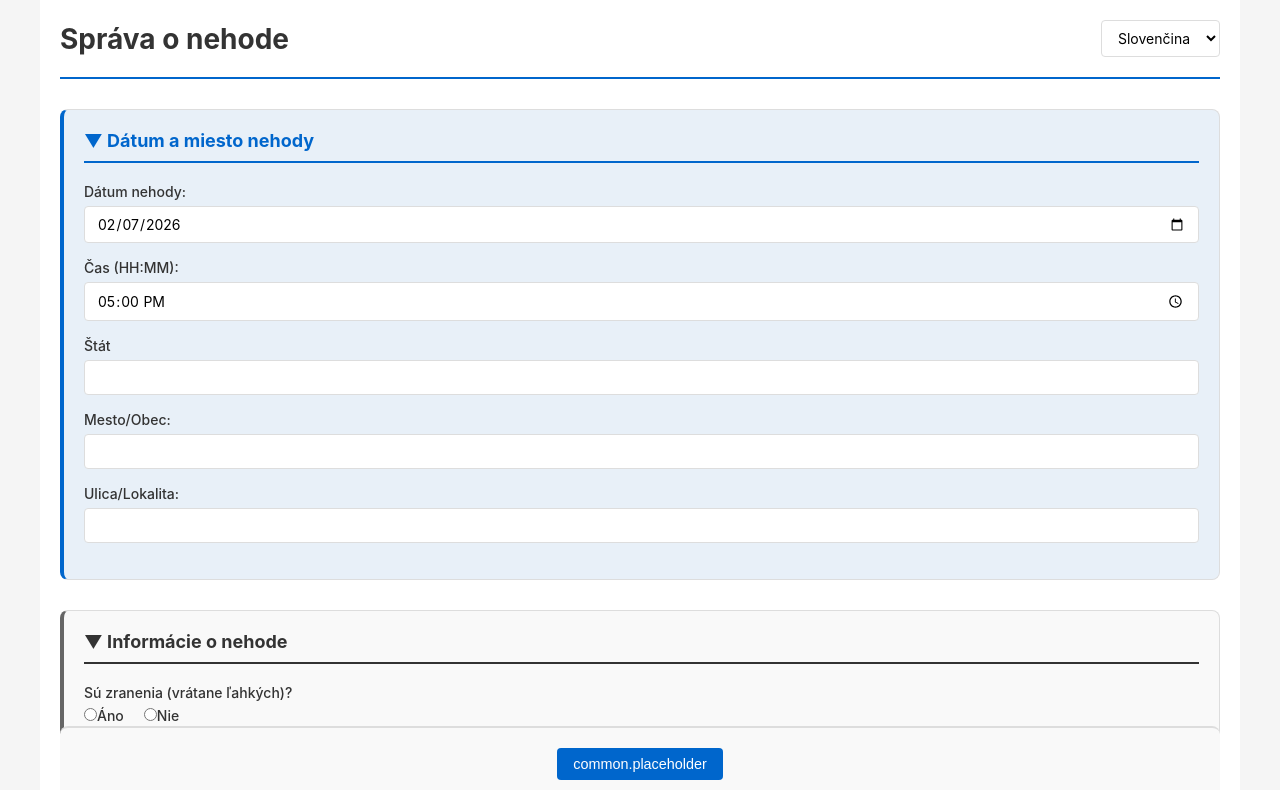
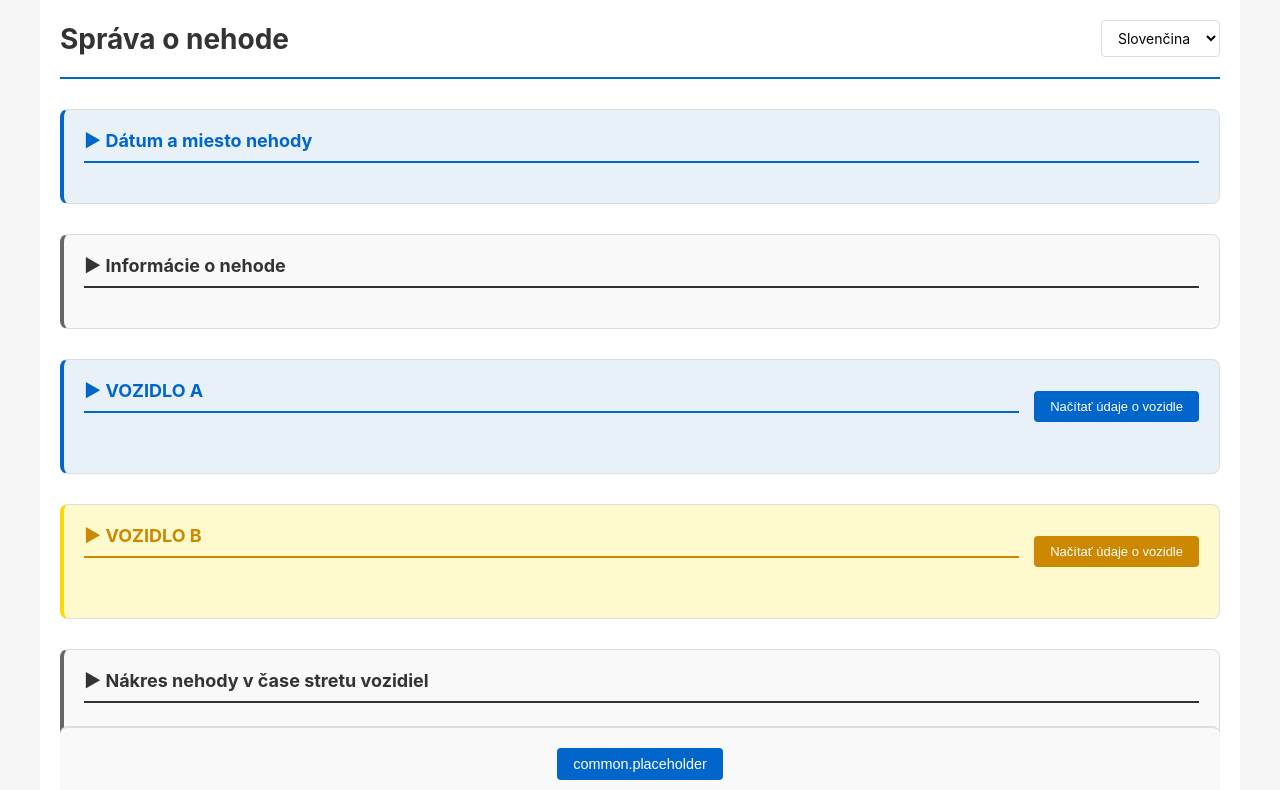
Before and after one commit to puding-svk/son, a React app: page / in a window 1280 px wide. Shown: the top 790 px of the page. Built offline with nearby package versions, Linux system fonts and the light colour scheme; the HTML template or start-up script is replaced by a standard one.

Commit message:
colapsed is the default state

```diff
--- a/src/components/AccidentForm.tsx
+++ b/src/components/AccidentForm.tsx
@@ -199,10 +199,10 @@ const AccidentForm: React.FC = () => {
   const [savedMessage, setSavedMessage] = useState('');
   const [signaturePadOpen, setSignaturePadOpen] = useState<'A' | 'B' | null>(null);
   const [expandedSections, setExpandedSections] = useState<Record<string, boolean>>({
-    section1: true,
-    section2: true,
-    situation: true,
-    signatures: true,
+    section1: false,
+    section2: false,
+    situation: false,
+    signatures: false,
   });
 
   const updateField = (path: string, value: any) => {
--- a/src/components/VehicleSection.tsx
+++ b/src/components/VehicleSection.tsx
@@ -83,7 +83,7 @@ const VehicleSection: React.FC<VehicleSectionProps> = ({ vehicleLabel, data, onC
   });
   const [impactMarkers, setImpactMarkers] = useState<ImpactArrow[]>([]);
   const [expandedSections, setExpandedSections] = useState<Record<string, boolean>>({
-    vehicleHeader: true,
+    vehicleHeader: false,
   });
 
   const vehicleRadioRef = useRef<HTMLInputElement>(null);
```
